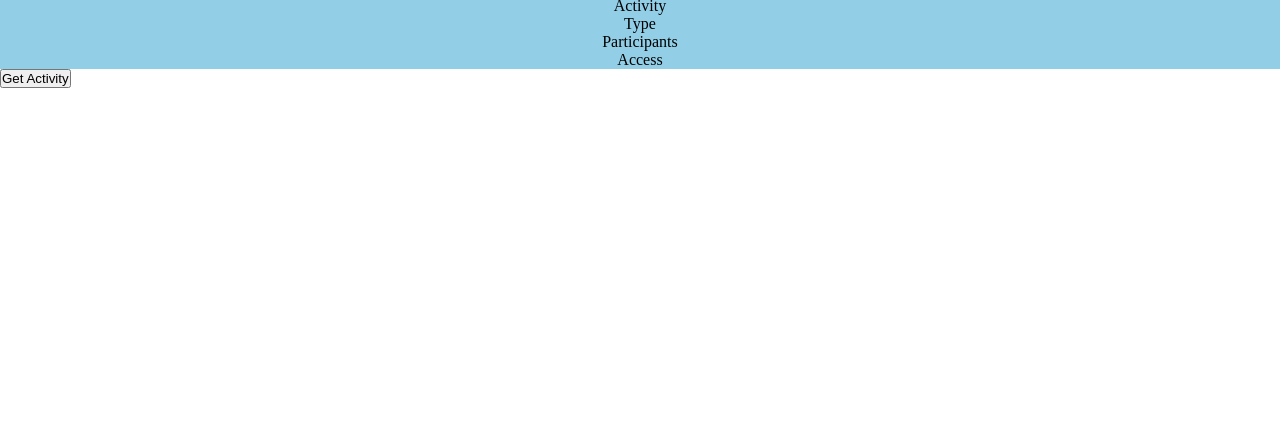
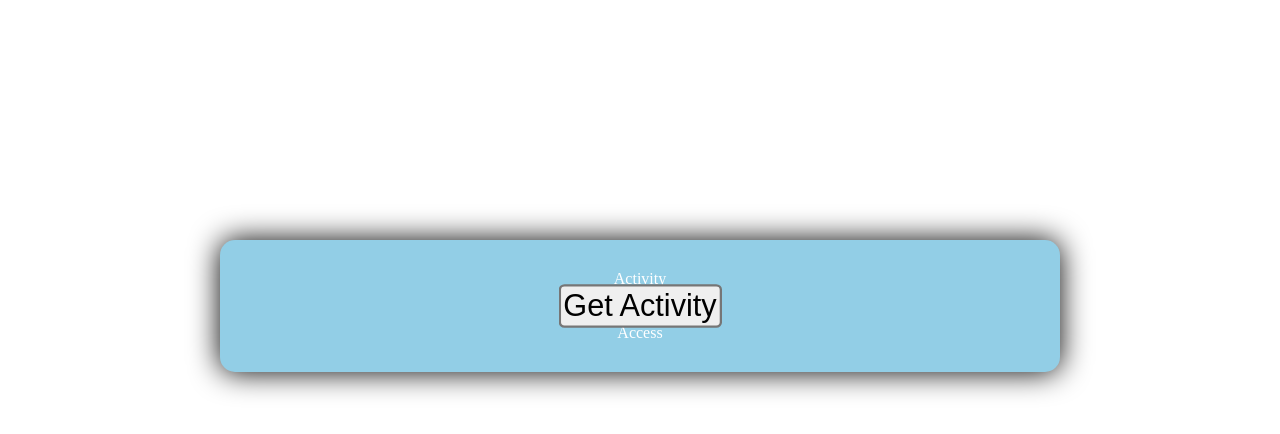
Before and after one commit to nataliemajadixon/activityfinderapp, a plain HTML site: page index.html in a window 1280 px wide. Shown: the part 94-528 px from the top of the page. Drawn offline with Linux system fonts and the light colour scheme.

Commit message:
added more css

```diff
--- a/index.html
+++ b/index.html
@@ -12,7 +12,7 @@
     <h2 class="toptext">Are you bored and want suggestions on what to do?</h2>
     <h2 class="toptext">Click below to find a random activity</h2>
 
-    <div class="box">
+    <div id="unbox" class="box">
         <p>Activity</p>
         <p>Type</p>
         <p>Participants</p>
--- a/style.css
+++ b/style.css
@@ -24,8 +24,32 @@
     background-color: rgb(146, 206, 230);
     justify-content: center;
     min-width: 800px;
-    top:40%;
+    cursor: pointer;
+    border-radius: 15px;
+    padding: 30px 20px;
+    position: absolute;
+    top:50%;
     left:50%;
+    transform: translate(-50%, -50%);
     align-items: center;
+    box-shadow: 0 0 30px;
 
 }
+
+.box > * {
+    color: white;
+
+}
+
+#unbox{
+
+}
+
+
+button {
+    top: 50%;
+    left:50%;
+    transform:translate(-50%, -50%) scale(2.3);
+    position: absolute;
+
+}
```
